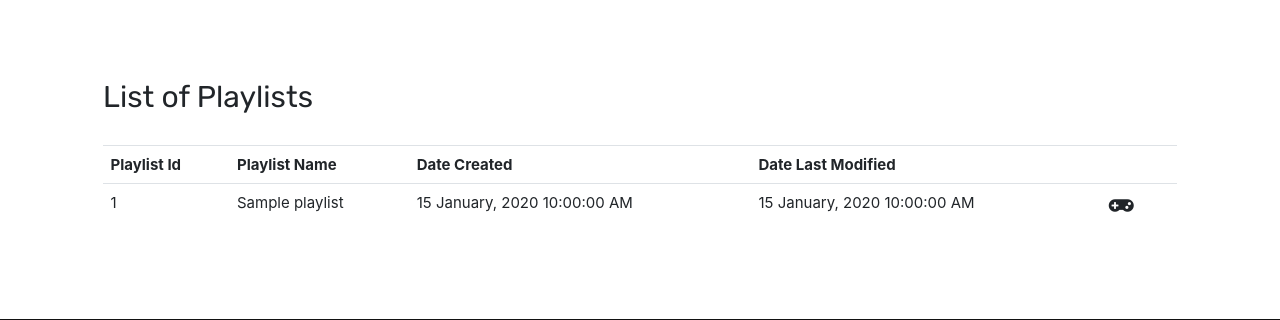
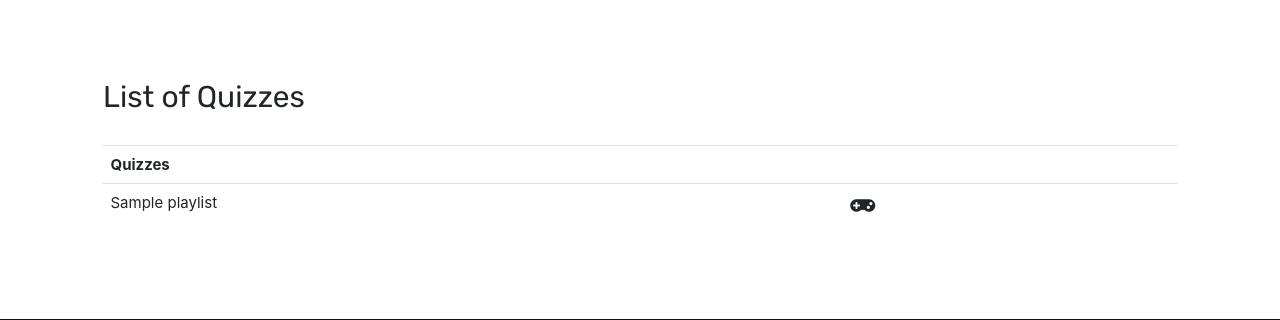
Before and after one commit to Spotimania/Spotimania, a Flask app: page /playlists in a window 1280 px wide. Shown: the part 72-392 px from the top of the page. Run offline with Flask 2, Linux system fonts and the light colour scheme; a user stored in the database is signed in; tables that the repository leaves empty hold one stand-in row (values such as "Sample post"); some libraries are stand-ins or nearby versions; some web fonts are replaced.

Commit message:
Update playlist.html

```diff
--- a/app/templates/playlist.html
+++ b/app/templates/playlist.html
@@ -1,7 +1,7 @@
 {% extends 'layout.html' %} {% block content %}
 
 <div class="d-flex justify-content-between">
-<h1 class="table-text">List of Playlists</h1>
+<h1 class="table-text">List of Quizzes</h1>
 {% if current_user.is_admin() %}
 <!-- Button trigger modal -->
 <button type="button" class="btn playlist-btn" style="border-radius: initial;"data-toggle="modal" data-target="#playlistModal">
@@ -44,20 +44,26 @@
 <div class="table table-hover">
 	<table style="width: 100%; font-size: 1.5rem">
 		<tr>
+			{% if current_user.is_admin() %}
 			<th>Playlist Id</th>
-			<th>Playlist Name</th>
 			<th>Date Created</th>
 			<th>Date Last Modified</th>
+			<th>Playlist Name</th>
+			{% else %}
+			<th>Quizzes</th>
+			{% endif %}
 			<th></th>
 		</tr>
 		<tr>
 			{% for playlist in playlists %}
 		</tr>
 		<tr>
+			{% if current_user.is_admin() %}
 			<td>{{ playlist.id }}</td>
-			<td>{{ playlist.playlistName }}</td>
 			<td>{{ playlist.date_created|datetimeformat  }}</td>
 			<td>{{ playlist.date_modified|datetimeformat }}</td>
+			{% endif %}
+			<td>{{ playlist.playlistName }}</td>
 			<td>
 				{% if current_user.is_admin() %}
 				<a class="btn" href="{{ url_for('playlist',playlistId=playlist.id) }}"><i class="fa-2x fas fa-edit"></i></a>
```
